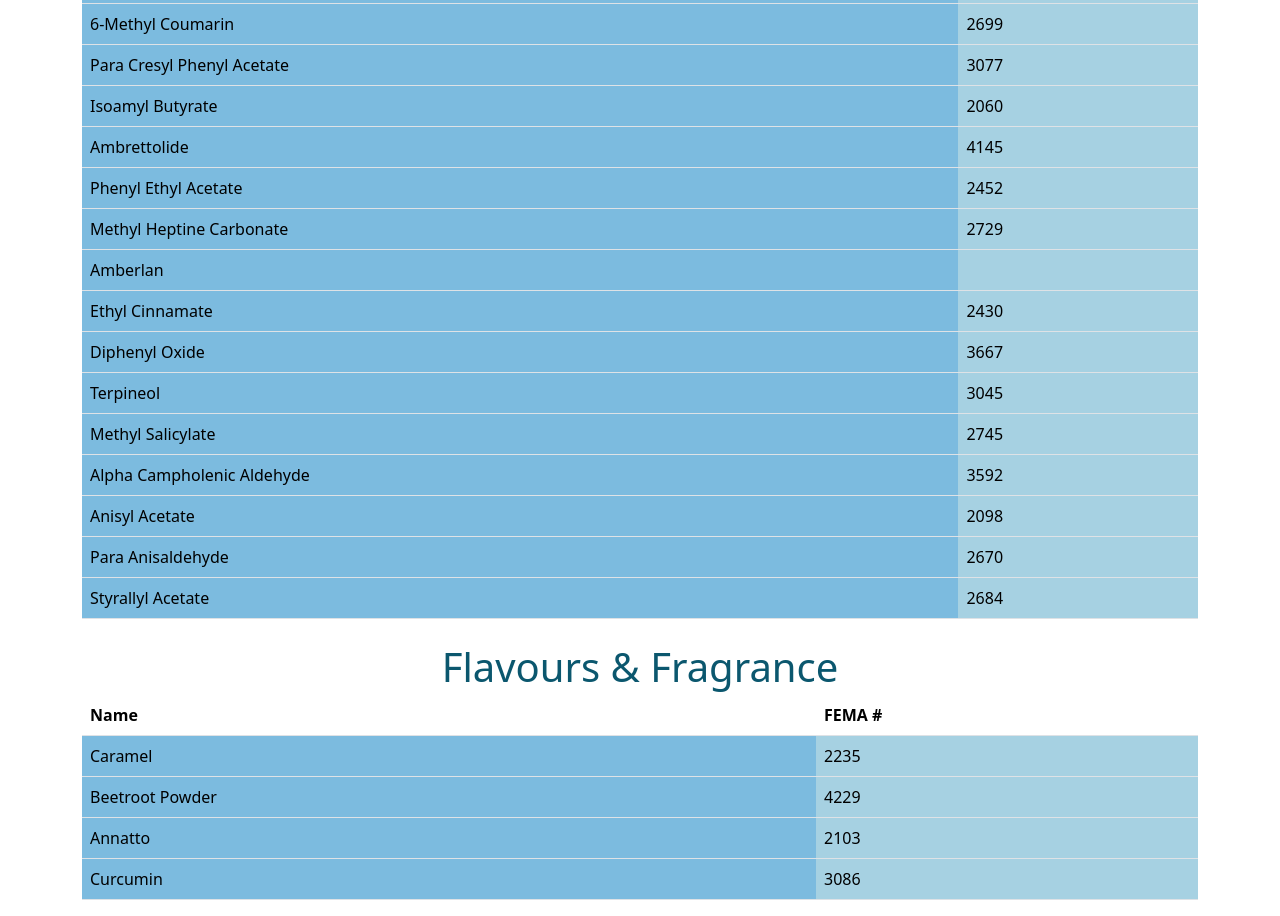
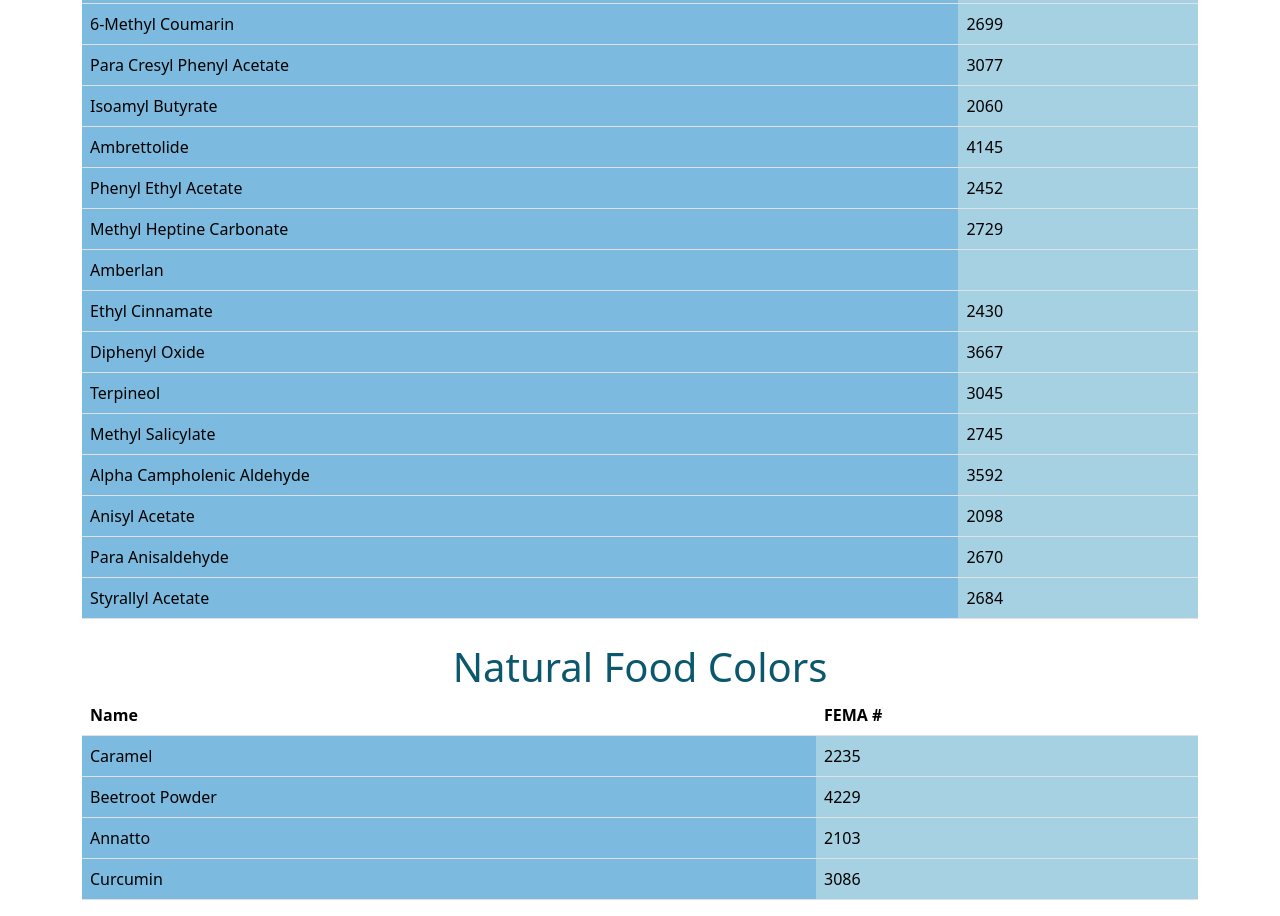
Before and after one commit to ParthPatel2828/Ekayacorp, a plain HTML site: page index.html in a window 1280 px wide. Shown: the part 3166-4082 px from the top of the page. Drawn offline with nearby package versions, Linux system fonts and the light colour scheme.

Commit message:
second commit

```diff
--- a/index.html
+++ b/index.html
@@ -292,7 +292,7 @@
                     </tbody>
                   </table>
                 </div>
-                <h1 class="text-center mt-2 mb-1" style="color: rgb(11, 87, 110);">Flavours & Fragrance</h1>
+                <h1 class="text-center mt-2 mb-1" style="color: rgb(11, 87, 110);">Natural Food Colors </h1>
               <div class="table-responsive">
                 <table class="table">
                   <thead>
```
